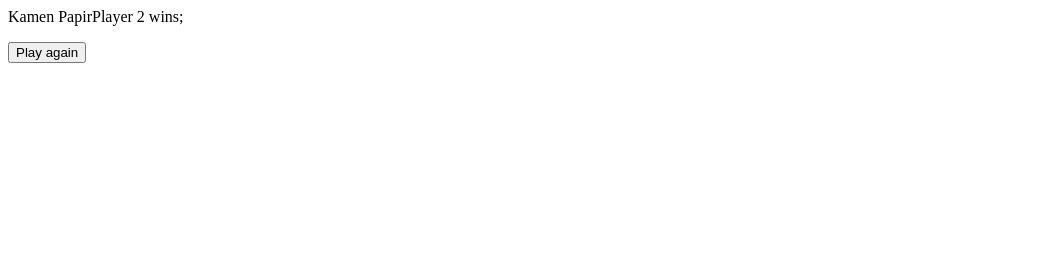
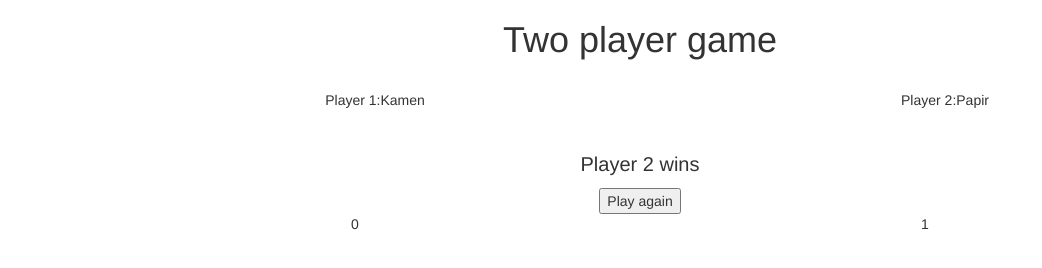
Before and after one commit to lukapilipovic/papirKamenMakaze, a plain HTML site: page index.html in a window 1280 px wide. Both pictures are taken after a click on the button "Play game". Shown: the whole page, without its empty margins (0-1042 px from the left). Drawn offline with nearby package versions, Linux system fonts and the light colour scheme.

Commit message:
Lepse, sa rezultatom

```diff
--- /dev/null
+++ b/css/style.css
@@ -0,0 +1,10 @@
+.outcome{
+	margin: 20px;
+
+}
+
+
+.message {
+	font-size: 20px;
+	margin: 20px 0 0 0 ;
+}
--- a/index.html
+++ b/index.html
@@ -2,46 +2,77 @@
 
 <head>
 	<title>Papir - Kamen - Makaze</title>
+	<meta name="viewport" content="width=device-width, initial-scale=1">
 	<script src="https://ajax.googleapis.com/ajax/libs/jquery/3.2.1/jquery.min.js"></script>
 	<script type="text/javascript" src="js/functions.js"></script>
+	<link href="https://maxcdn.bootstrapcdn.com/bootstrap/3.3.7/css/bootstrap.min.css" rel="stylesheet">
+	<link href="css/style.css" rel="stylesheet">
 
 
 <script>
 $(document).ready(function(){
     $("#play").click(function(){
 
-    	//
+    	//clear message and result display
+    	$("#result").html('');
+    	$("#message").html('');
+
+    	//available options
     	var options = ["Papir", "Kamen", "Makaze"];
+
+    	//play
         var player1 = options[Math.floor(Math.random()*options.length)];
         var player2 = options[Math.floor(Math.random()*options.length)];
 
+        //decide who wins if not even
         if (player1 != player2){
 			switch(player1) {
     			case "Papir":
-       				 if (player2 == "Kamen") outcome = "Player 1 wins";
-       				 if (player2 == "Makaze") outcome = "Player 2 wins;"
+       				 if (player2 == "Kamen") outcome = 1;
+       				 if (player2 == "Makaze") outcome = 2;
        				 break;
 
 				case "Kamen":
-       				 if (player2 == "Makaze") outcome = "Player 1 wins";
-       				 if (player2 == "Papir") outcome = "Player 2 wins;"
+       				 if (player2 == "Makaze") outcome = 1;
+       				 if (player2 == "Papir") outcome = 2;
        				 break;
 
     			case "Makaze":
-       				 if (player2 == "Kamen") outcome = "Player 2 wins";
-       				 if (player2 == "Papir") outcome = "Player 1 wins;"
+       				 if (player2 == "Papir") outcome = 1;
+       				 if (player2 == "Kamen") outcome = 2;
        				 break;
 
     		}
-
+    		message = 'Player ' +  outcome  + ' wins';
 
         }
 
-        else outcome = "Nereseno";
+        //if even do not decide
+        else {
+
+        	outcome = 0;
+        	message = "Even";
+
+        }
+
+
+        //display outcome and result
+
         $("#play").prop('value', 'Play again');
 
-		$("p").html(player1 + '  ' + player2);
-        $("p").append(outcome);
+		$("#player1").html('Player 1:' + player1);
+		$("#player2").html('Player 2:' + player2);
+
+        $("#message").append(message);
+
+       	//add score to the scoreboard
+       	var winner = "#playerScore"+outcome;
+       	var p1 = $(winner).html();
+       	var newResult = parseInt(p1) + 1;
+       	$(winner).html(newResult) ;
+
+
+
     });
 });
 
@@ -51,8 +82,32 @@ $(document).ready(function(){
 
 
 <body>
-	<p>Two player game</p>
-<input type="button" id="play" value="Play game">
+<script src="https://maxcdn.bootstrapcdn.com/bootstrap/3.3.7/js/bootstrap.min.js" ></script>
+
+<div class="container">
+	<div class="row">
+		<section class="col-md-12 text-center">
+			<h1>Two player game</h1>
+		</section>
+		<section class="col-md-12 text-center outcome">
+			<section class="col-md-6 text-center" id="player1"></section>
+			<section class="col-md-6 text-center" id="player2"></section>
+		</section>
+		<section class="col-md-12 text-center message">
+			<p id="message"></p>
+		</section>
+		<section class="col-md-12 text-center">
+			<input type="button" id="play" value="Play game">
+		</section>
+
+		<section class = "col-md-12 results">
+			<section class="col-md-6 text-center" id="playerScore1">0</section>
+			<section class="col-md-6 text-center" id="playerScore2">0</section>
+		</section>
+
+
+	</div>
+</div>
 
 </body>
 
```
Also changed, not shown: 1 other file.
